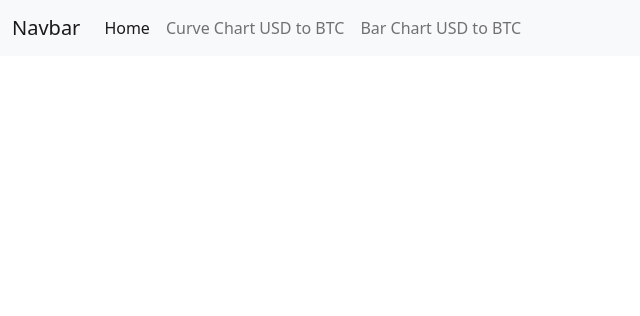
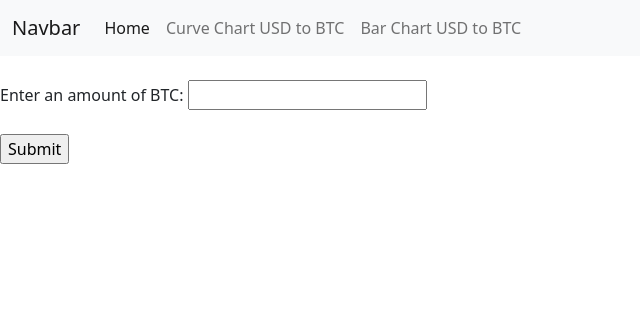
Before and after one commit to AndrewArpin/FlaskEx, a Python web app: template Templates/index.html in a window 1280 px wide. Shown: the top 316 px of the page, without its empty margins (0-640 px from the left). Run offline with Jinja, Linux system fonts and the light colour scheme; the template is opened without the code that fills it, so the values that code supplies are empty.

Commit message:
Added input for btc and updated routes

```diff
--- a/Templates/barchart.html
+++ b/Templates/barchart.html
@@ -13,7 +13,7 @@
                   <a class="nav-link active" aria-current="page" href="/">Home</a>
                 </li>
                 <li class="nav-item">
-                  <a class="nav-link" href="/google-charts/pie-chart">Curve Chart USD to BTC</a>
+                  <a class="nav-link" href="/google-charts/curve-chart">Curve Chart USD to BTC</a>
                 </li>
                 <li class="nav-item">
                   <a class="nav-link" href="/google-charts/barchart">Bar Chart USD to BTC</a>
--- a/Templates/curve-chart.html
+++ b/Templates/curve-chart.html
@@ -13,7 +13,7 @@
               <a class="nav-link active" aria-current="page" href="/">Home</a>
             </li>
             <li class="nav-item">
-              <a class="nav-link" href="/google-charts/pie-chart">Curve Chart USD to BTC</a>
+              <a class="nav-link" href="/google-charts/curve-chart">Curve Chart USD to BTC</a>
             </li>
             <li class="nav-item">
               <a class="nav-link" href="/google-charts/barchart">Bar Chart USD to BTC</a>
--- a/Templates/index.html
+++ b/Templates/index.html
@@ -18,7 +18,7 @@
               <a class="nav-link active" aria-current="page" href="/">Home</a>
             </li>
             <li class="nav-item">
-              <a class="nav-link" href="/google-charts/pie-chart">Curve Chart USD to BTC</a>
+              <a class="nav-link" href="/google-charts/curve-chart">Curve Chart USD to BTC</a>
             </li>
             <li class="nav-item">
               <a class="nav-link" href="/google-charts/barchart">Bar Chart USD to BTC</a>
@@ -28,5 +28,17 @@
       </div>
     </nav>
     <script src="https://cdn.jsdelivr.net/npm/bootstrap@5.1.3/dist/js/bootstrap.bundle.min.js" integrity="sha384-ka7Sk0Gln4gmtz2MlQnikT1wXgYsOg+OMhuP+IlRH9sENBO0LRn5q+8nbTov4+1p" crossorigin="anonymous"></script>
+    <form><br>
+      Enter an amount of BTC: <input type="text" id="firstname"/><br><br>
+      <input type="submit" value="Submit" onclick="formdata()"/><br>
+    </form>
+    <script>
+      function formdata()
+      {
+      var firstname1= document.getElementById("firstname").value;
+      console.log(firstname1)
+      }
+      </script>
+
   </body>
 </html>
```
Also changed, not shown: app.py (+4 -3 lines).
